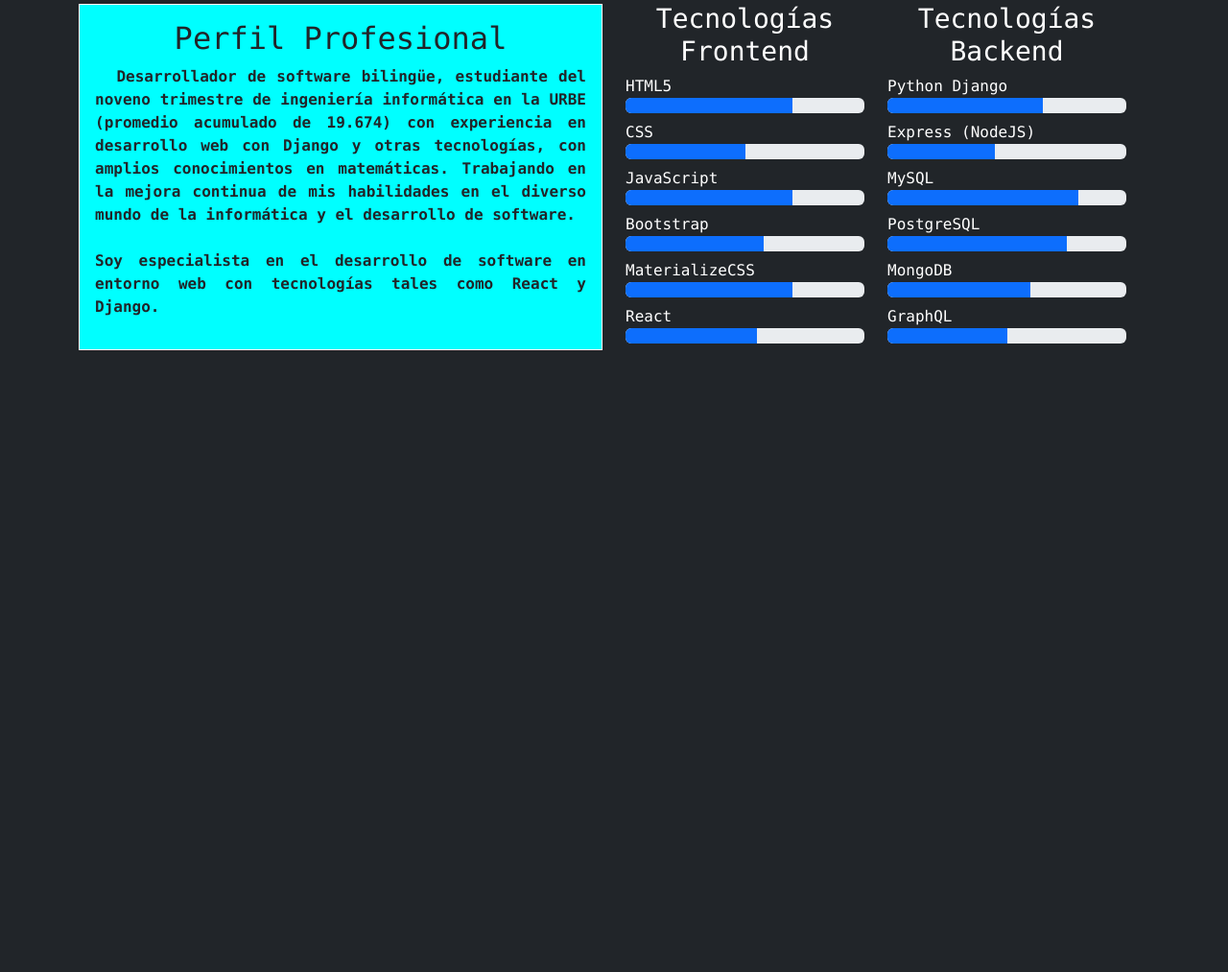
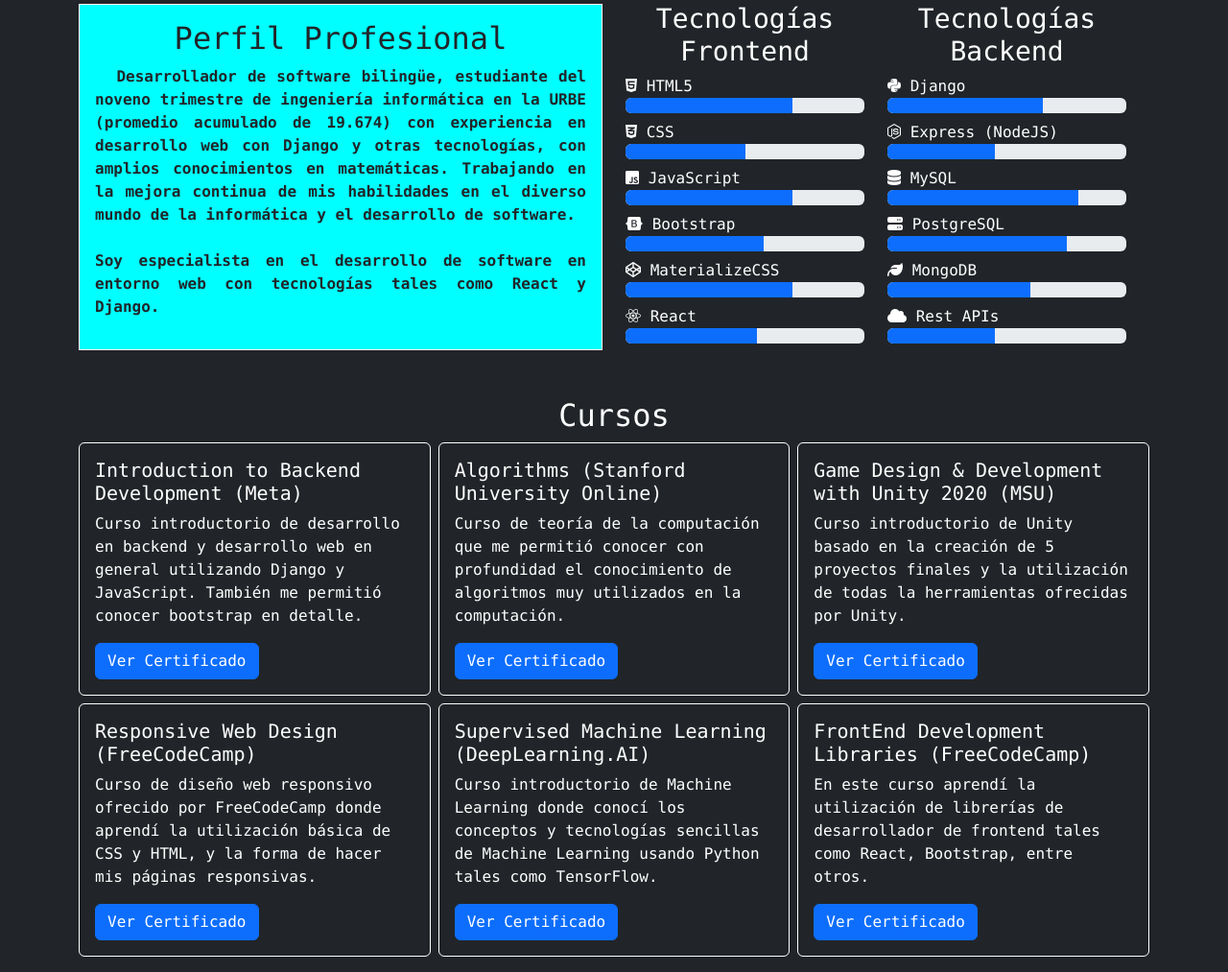
Before and after one commit to DiegoEfu/multimedia-2-5, a plain HTML site: page index.html in a window 1280 px wide. Shown: the part 861-1874 px from the top of the page at 96% size. Before the commit the page ends 1243 px from the top, so only its background shows below. Drawn offline with nearby package versions, Linux system fonts and the light colour scheme.

Commit message:
añadida sección de cursos

```diff
--- a/index.html
+++ b/index.html
@@ -58,9 +58,9 @@
                                 de contacto...
                             </p>
                             <div class="d-flex justify-content-center">
-                                <a class="btn btn-secondary" target="_blank" href="https://www.github.com/efu-dev">Perfil de Github</a>&nbsp;
-                                <a class="btn btn-primary" target="_blank" href="https://www.linkedin.com/in/diego-faria-aa53bb205/">Perfil de LinkedIn</a>&nbsp;
-                                <a class="btn btn-success" target="_blank" href="CV_Diego_Faria.pdf">Currículum Vitae</a>
+                                <a class="btn btn-secondary" target="_blank" href="https://www.github.com/efu-dev"><i class="fa-brands fa-github"></i> Github</a>&nbsp;
+                                <a class="btn btn-primary" target="_blank" href="https://www.linkedin.com/in/diego-faria-aa53bb205/"><i class="fa-brands fa-linkedin"></i> LinkedIn</a>&nbsp;
+                                <a class="btn btn-success" target="_blank" href="CV_Diego_Faria.pdf"><i class="fa-solid fa-file-pdf"></i> Currículum</a>
                             </div>
                         </div>
                     </div>
@@ -68,7 +68,7 @@
             </div>
         </div>
 
-        <div class="section row" id="perfil">
+        <div class="section row mb-5" id="perfil">
           <div class="col-xs-12 col-md-6 d-flex justify-content-center align-items-center">
             <div class="p-3" style="border: 1px solid white; background-color: cyan;">
               <h2 class="text-center">Perfil Profesional</h2>
@@ -92,42 +92,42 @@
 
               <div>
                 <div class="text-white d-flex flex-column mb-2" style="width: 100%;">
-                  HTML5
+                  <div><i class="fa-brands fa-html5"></i> HTML5</div>
                   <div class="progress">
                     <div class="progress-bar" role="progressbar" style="width: 70%;" aria-valuenow="70" aria-valuemin="0" aria-valuemax="100"></div>
                   </div>
                 </div>
 
                 <div class="text-white d-flex flex-column mb-2" style="width: 100%;">
-                  CSS
+                  <div><i class="fa-brands fa-css3-alt"></i> CSS</div>
                   <div class="progress">
                     <div class="progress-bar" role="progressbar" style="width: 50%;" aria-valuenow="50" aria-valuemin="0" aria-valuemax="100"></div>
                   </div>
                 </div>
 
                 <div class="text-white d-flex flex-column mb-2" style="width: 100%;">
-                  JavaScript
+                  <div><i class="fa-brands fa-square-js"></i> JavaScript</div>
                   <div class="progress">
                     <div class="progress-bar" role="progressbar" style="width: 70%;" aria-valuenow="70" aria-valuemin="0" aria-valuemax="100"></div>
                   </div>
                 </div>
 
                 <div class="text-white d-flex flex-column mb-2" style="width: 100%;">
-                  Bootstrap
+                  <div><i class="fa-brands fa-bootstrap"></i> Bootstrap</div>
                   <div class="progress">
                     <div class="progress-bar" role="progressbar" style="width: 58%;" aria-valuenow="58" aria-valuemin="0" aria-valuemax="100"></div>
                   </div>
                 </div>
 
                 <div class="text-white d-flex flex-column mb-2" style="width: 100%;">
-                  MaterializeCSS
+                  <div><i class="fa-brands fa-codepen"></i> MaterializeCSS</div>
                   <div class="progress">
                     <div class="progress-bar" role="progressbar" style="width: 70%;" aria-valuenow="70" aria-valuemin="0" aria-valuemax="100"></div>
                   </div>
                 </div>
 
                 <div class="text-white d-flex flex-column mb-2" style="width: 100%;">
-                  React
+                  <div><i class="fa-brands fa-react"></i> React</div>
                   <div class="progress">
                     <div class="progress-bar" role="progressbar" style="width: 55%;" aria-valuenow="55" aria-valuemin="0" aria-valuemax="100"></div>
                   </div>
@@ -140,45 +140,124 @@
               <div>
                 <h3 class="text-center" style="color: cyan;"></h3>
                 <div class="text-white d-flex flex-column mb-2" style="width: 100%;">
-                  Python Django
+                  <div><i class="fa-brands fa-python"></i> Django</div>
                   <div class="progress">
                     <div class="progress-bar" role="progressbar" style="width: 65%;" aria-valuenow="65" aria-valuemin="0" aria-valuemax="100"></div>
                   </div>
                 </div>
 
                 <div class="text-white d-flex flex-column mb-2" style="width: 100%;">
-                  Express (NodeJS)
+                  <div><i class="fa-brands fa-node-js"></i> Express (NodeJS)</div>
                   <div class="progress">
                     <div class="progress-bar" role="progressbar" style="width: 45%;" aria-valuenow="45" aria-valuemin="0" aria-valuemax="100"></div>
                   </div>
                 </div>
 
                 <div class="text-white d-flex flex-column mb-2" style="width: 100%;">
-                  MySQL
+                  <div><i class="fa-solid fa-database"></i> MySQL</div>
                   <div class="progress">
                     <div class="progress-bar" role="progressbar" style="width: 80%;" aria-valuenow="80" aria-valuemin="0" aria-valuemax="100"></div>
                   </div>
                 </div>
 
                 <div class="text-white d-flex flex-column mb-2" style="width: 100%;">
-                  PostgreSQL
+                  <div><i class="fa-solid fa-server"></i> PostgreSQL</div>
                   <div class="progress">
                     <div class="progress-bar" role="progressbar" style="width: 75%;" aria-valuenow="75" aria-valuemin="0" aria-valuemax="100"></div>
                   </div>
                 </div>
 
                 <div class="text-white d-flex flex-column mb-2" style="width: 100%;">
-                  MongoDB
+                  <div><i class="fa-solid fa-leaf"></i> MongoDB</div>
                   <div class="progress">
                     <div class="progress-bar" role="progressbar" style="width: 60%;" aria-valuenow="60" aria-valuemin="0" aria-valuemax="100"></div>
                   </div>
                 </div>
 
                 <div class="text-white d-flex flex-column mb-2" style="width: 100%;">
-                  GraphQL
+                  <div><i class="fa-solid fa-cloud"></i> Rest APIs</div>
                   <div class="progress">
-                    <div class="progress-bar" role="progressbar" style="width: 50%;" aria-valuenow="50" aria-valuemin="0" aria-valuemax="100"></div>
+                    <div class="progress-bar" role="progressbar" style="width: 45%;" aria-valuenow="45" aria-valuemin="0" aria-valuemax="100"></div>
                   </div>
+                </div>
+              </div>
+            </div>
+          </div>
+        </div>
+
+        <div class="section" id="cursos">
+          <h2 class="text-white text-center">Cursos</h2>
+          <div class="row g-2">
+            <div class="col-xs-12 col-md-4">
+              <div class="card bg-dark border-white text-white" style="width: 100%;">
+                <div class="card-body">
+                  <h5 class="card-title">Introduction to Backend Development (Meta)</h5>
+                  <p class="card-text">
+                    Curso introductorio de desarrollo en backend y desarrollo web en general utilizando
+                    Django y JavaScript. También me permitió conocer bootstrap en detalle.
+                  </p>
+                  <a target="_blank" target="_blank" href="https://www.coursera.org/account/accomplishments/certificate/EAP5QQV27AVX" class="btn btn-primary">Ver Certificado</a>
+                </div>
+              </div>
+            </div>
+            <div class="col-xs-12 col-md-4">
+              <div class="card bg-dark border-white text-white" style="width: 100%;">
+                <div class="card-body">
+                  <h5 class="card-title">Algorithms (Stanford University Online)</h5>
+                  <p class="card-text">
+                    Curso de teoría de la computación que me permitió conocer con
+                    profundidad el conocimiento de algoritmos muy utilizados en la computación.
+                  </p>
+                  <a target="_blank" href="https://www.coursera.org/account/accomplishments/specialization/certificate/FTECE4Y7CGVL" class="btn btn-primary">Ver Certificado</a>
+                </div>
+              </div>
+            </div>
+            <div class="col-xs-12 col-md-4">
+              <div class="card bg-dark border-white text-white" style="width: 100%;">
+                <div class="card-body">
+                  <h5 class="card-title">Game Design & Development with Unity 2020 (MSU)</h5>
+                  <p class="card-text">
+                    Curso introductorio de Unity basado en la creación de 5 proyectos finales
+                    y la utilización de todas la herramientas ofrecidas por Unity.
+                  </p>
+                  <a target="_blank" href="https://www.coursera.org/account/accomplishments/specialization/certificate/ED75X9X3MP62" class="btn btn-primary">Ver Certificado</a>
+                </div>
+              </div>
+            </div>
+            <div class="col-xs-12 col-md-4">
+              <div class="card bg-dark border-white text-white" style="width: 100%;">
+                <div class="card-body">
+                  <h5 class="card-title">Responsive Web Design (FreeCodeCamp)</h5>
+                  <p class="card-text">
+                    Curso de diseño web responsivo ofrecido por FreeCodeCamp donde aprendí
+                    la utilización básica de CSS y HTML, y la forma de hacer mis páginas
+                    responsivas.
+                  </p>
+                  <a target="_blank" href="https://www.freecodecamp.org/certification/diegoefu/responsive-web-design" class="btn btn-primary">Ver Certificado</a>
+                </div>
+              </div>
+            </div>
+            <div class="col-xs-12 col-md-4">
+              <div class="card bg-dark border-white text-white" style="width: 100%;">
+                <div class="card-body">
+                  <h5 class="card-title">Supervised Machine Learning (DeepLearning.AI)</h5>
+                  <p class="card-text">
+                    Curso introductorio de Machine Learning donde conocí los conceptos
+                    y tecnologías sencillas de Machine Learning usando Python tales como TensorFlow.
+                  </p>
+                  <a target="_blank" href="https://www.coursera.org/account/accomplishments/certificate/S75VMQZ47PKD" class="btn btn-primary">Ver Certificado</a>
+                </div>
+              </div>
+            </div>
+            <div class="col-xs-12 col-md-4">
+              <div class="card bg-dark border-white text-white" style="width: 100%;">
+                <div class="card-body">
+                  <h5 class="card-title">FrontEnd Development Libraries (FreeCodeCamp)</h5>
+                  <p class="card-text">
+                    En este curso aprendí la utilización de librerías de desarrollador
+                    de frontend tales como React, Bootstrap, entre otros.
+                  </p>
+                  <a target="_blank" href="https://www.freecodecamp.org/certification/diegoefu/front-end-development-libraries" class="btn btn-primary">Ver Certificado</a>
                 </div>
               </div>
             </div>
```
